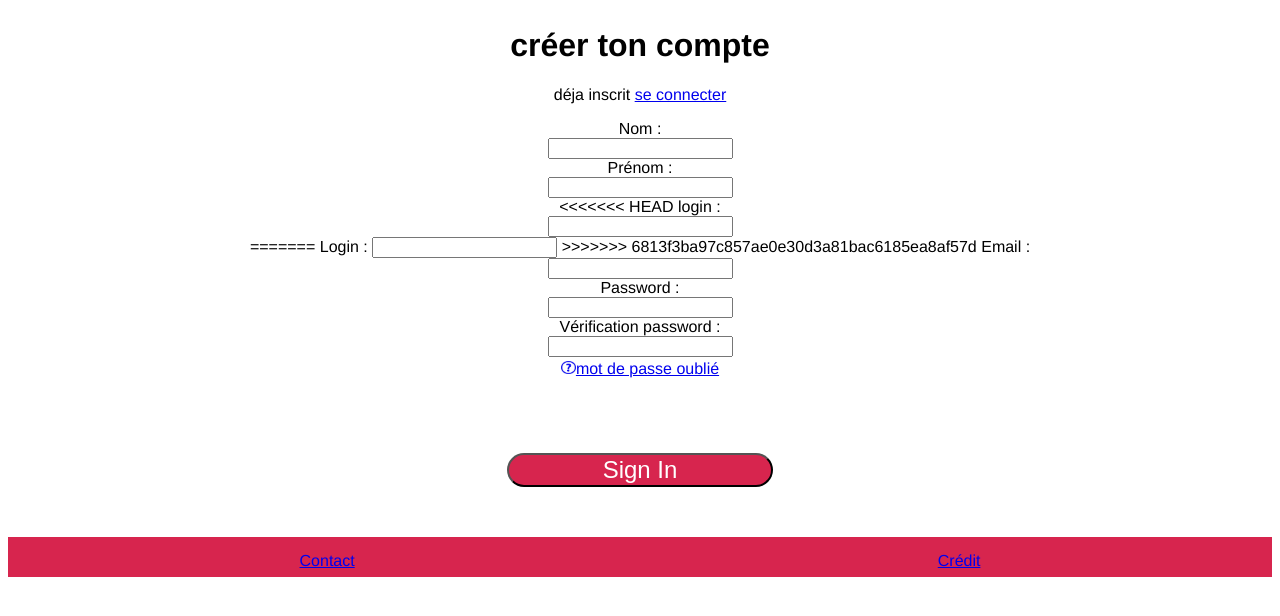
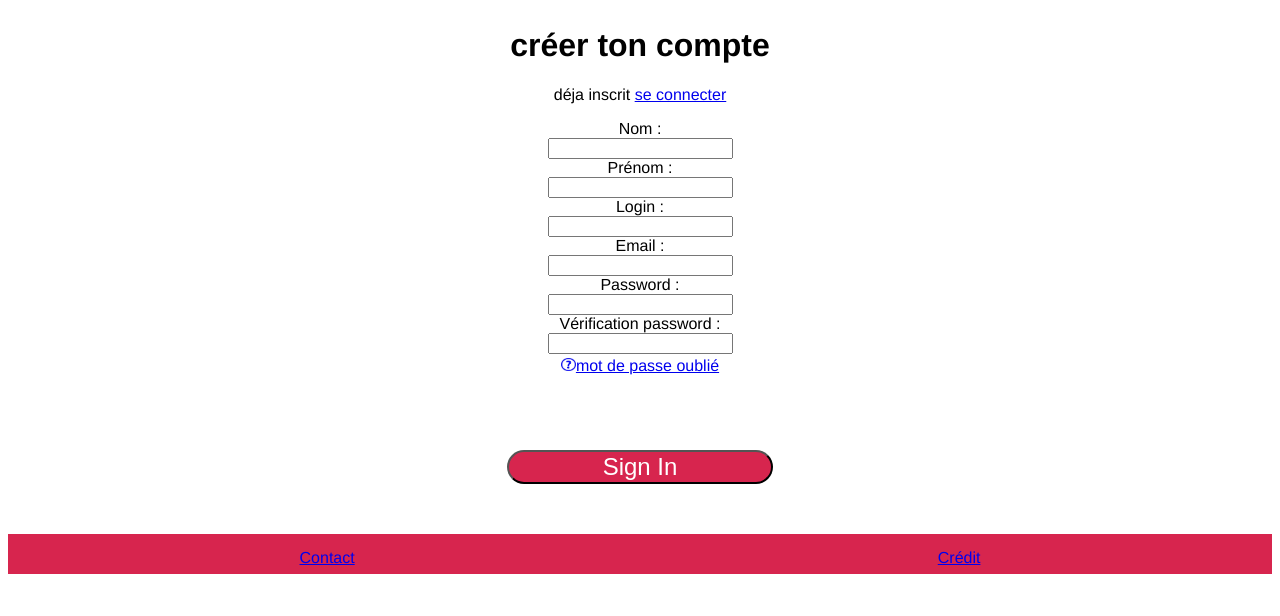
Before and after one commit to crazychouwi/CHALLENGE2017, a PHP site: page /account.php in a window 1280 px wide. Shown: the part 132-748 px from the top of the page. Run offline with PHP 8.4, Linux system fonts and the light colour scheme.

Commit message:
modif lou

```diff
--- a/account.php
+++ b/account.php
@@ -25,15 +25,10 @@
    <label for="prenom">Prénom :</label><br/>
    <input type="text" name="prenom" id="prenom" /><br/>
 
-<<<<<<< HEAD
 
-      <label for="login">login :</label><br/>
-      <input type="text" name="login" id="login" /><br/>
 
-=======
-   <label for="login">Login :</label>
-   <input type="text" name="login" id="login" />
->>>>>>> 6813f3ba97c857ae0e30d3a81bac6185ea8af57d
+   <label for="login">Login :</label><br/>
+   <input type="text" name="login" id="login" /><br/>
 
     <label for="email">Email :</label><br/>
     <input type="email" required="required" name="email" id="email" /><br/>
```
